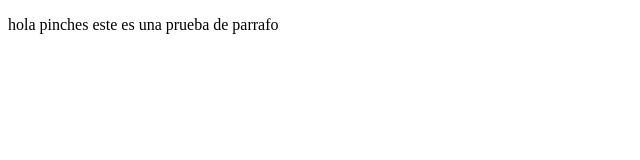
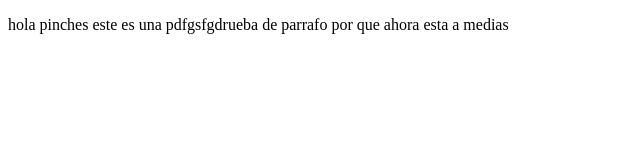
Before and after one commit to yyasson/proyectoDemoCursoPrework, a plain HTML site: page index.html in a window 1280 px wide. Shown: the whole page, without its empty margins (0-640 px from the left). Drawn offline with Linux system fonts and the light colour scheme.

Commit message:
cambios sitio de algo

```diff
--- a/index.html
+++ b/index.html
@@ -7,7 +7,7 @@
     <title>hola mundo</title>
 </head>
 <body>
-    <p>hola pinches este es una prueba de parrafo
+    <p>hola pinches este es una pdfgsfgdrueba de parrafo por que ahora esta a medias
     </p>
 </body>
 </html>
```
